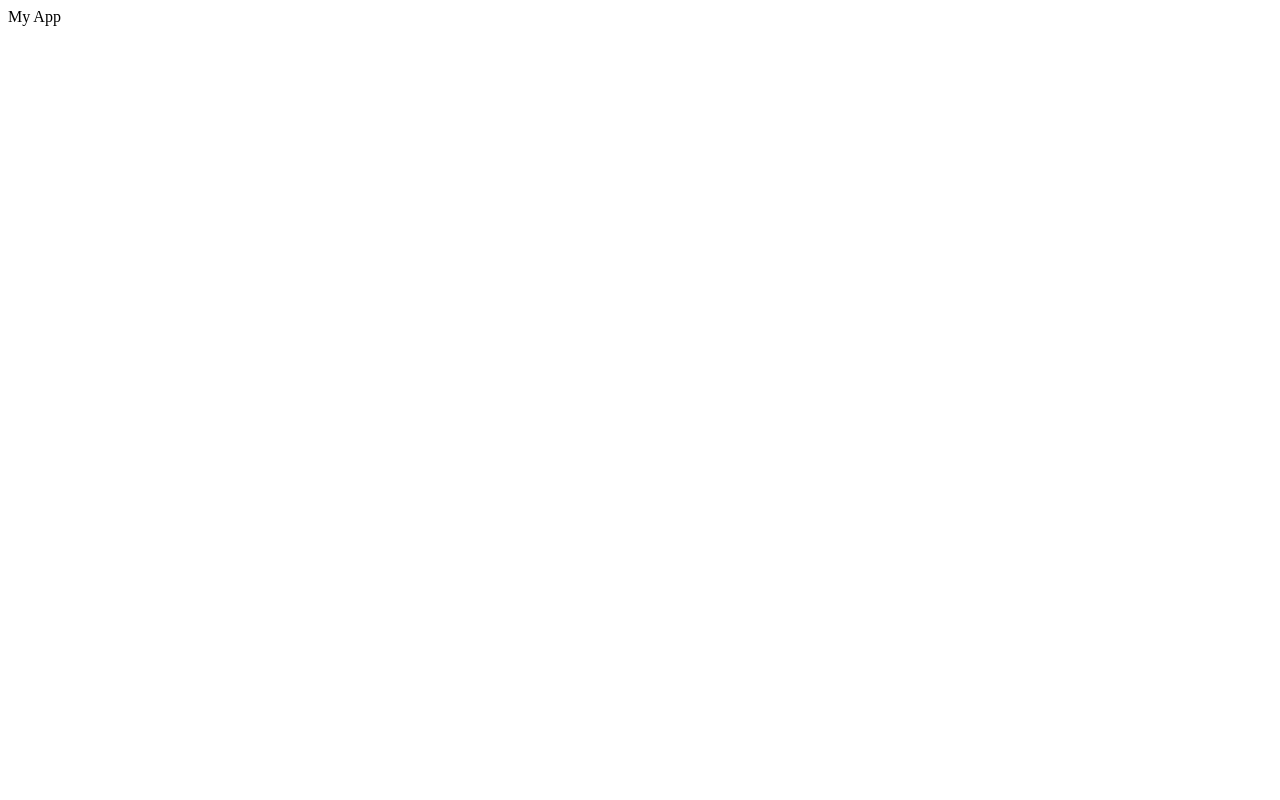
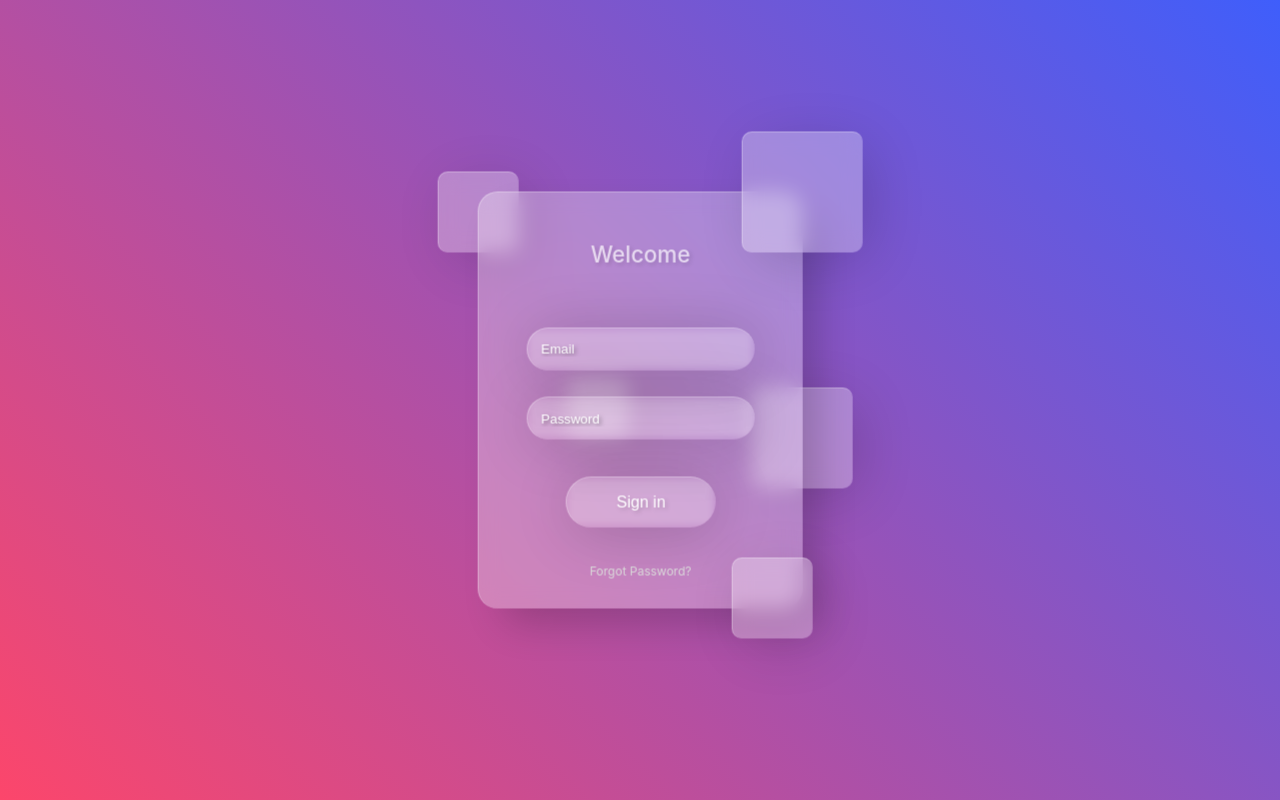
Before and after one commit to tu11aa/aniversary, a React (Create React App) app: page / in a window 1280 px wide. Built offline with nearby package versions, Linux system fonts and the light colour scheme.

Commit message:
Login page

```diff
--- a/package.json
+++ b/package.json
@@ -34,5 +34,8 @@
       "last 1 firefox version",
       "last 1 safari version"
     ]
+  },
+  "devDependencies": {
+    "sass": "^1.54.9"
   }
 }
--- a/src/App.js
+++ b/src/App.js
@@ -1,5 +1,11 @@
+import { Login } from "./components/Login";
+
 function App() {
-  return <>My App</>;
+  return (
+    <>
+      <Login />
+    </>
+  );
 }
 
 export default App;
--- /dev/null
+++ b/src/components/Login.jsx
@@ -0,0 +1,30 @@
+import React, { useState } from 'react';
+import "../login.scss"
+
+export const Login = () => {
+  const sampleUsername = "Tu"
+  const samplePassword = "12345"
+  const formData = useState({username:"", password:""})
+
+
+
+  return (
+    <div className="container">
+      <form>
+        <p>Welcome</p>
+        <input type="email" placeholder="Email"/><br/>
+        <input type="password" placeholder="Password"/><br/>
+        <input type="button" value="Sign in"/><br/>
+        <a href="#">Forgot Password?</a><br/>
+      </form>
+
+      <div class="drops">
+        <div class="drop drop-1"/>
+        <div class="drop drop-2"/>
+        <div class="drop drop-3"/>
+        <div class="drop drop-4"/>
+        <div class="drop drop-5"/>
+      </div>
+    </div>
+  )
+}
--- /dev/null
+++ b/src/index.css
@@ -0,0 +1,13 @@
+body {
+  margin: 0;
+  font-family: -apple-system, BlinkMacSystemFont, 'Segoe UI', 'Roboto', 'Oxygen',
+    'Ubuntu', 'Cantarell', 'Fira Sans', 'Droid Sans', 'Helvetica Neue',
+    sans-serif;
+  -webkit-font-smoothing: antialiased;
+  -moz-osx-font-smoothing: grayscale;
+}
+
+code {
+  font-family: source-code-pro, Menlo, Monaco, Consolas, 'Courier New',
+    monospace;
+}
--- a/src/index.js
+++ b/src/index.js
@@ -1,6 +1,7 @@
 import React from "react";
 import ReactDOM from "react-dom/client";
 import App from "./App";
+import "./index.css";
 
 const root = ReactDOM.createRoot(document.getElementById("root"));
 root.render(<App />);
--- /dev/null
+++ b/src/login.scss
@@ -0,0 +1,165 @@
+$white: rgba(255, 255, 255, 0.3);
+
+body {
+  background: linear-gradient(45deg, #fc466b, #3f5efb);
+  height: 100vh;
+  font-family: "Montserrat", sans-serif;
+}
+
+.container {
+  position: absolute;
+  transform: translate(-50%, -50%);
+  top: 50%;
+  left: 50%;
+}
+
+form {
+  background: $white;
+  padding: 3em;
+  height: 320px;
+  border-radius: 20px;
+  border-left: 1px solid $white;
+  border-top: 1px solid $white;
+  backdrop-filter: blur(10px);
+  box-shadow: 20px 20px 40px -6px rgba(0, 0, 0, 0.2);
+  text-align: center;
+  position: relative;
+  transition: all 0.2s ease-in-out;
+
+  p {
+    font-weight: 500;
+    color: #fff;
+    opacity: 0.7;
+    font-size: 1.4rem;
+    margin-top: 0;
+    margin-bottom: 60px;
+    text-shadow: 2px 2px 4px rgba(0, 0, 0, 0.2);
+  }
+
+  a {
+    text-decoration: none;
+    color: #ddd;
+    font-size: 12px;
+
+    &:hover {
+      text-shadow: 2px 2px 6px #00000040;
+    }
+
+    &:active {
+      text-shadow: none;
+    }
+  }
+
+  input {
+    background: transparent;
+    width: 200px;
+    padding: 1em;
+    margin-bottom: 2em;
+    border: none;
+    border-left: 1px solid $white;
+    border-top: 1px solid $white;
+    border-radius: 5000px;
+    backdrop-filter: blur(5px);
+    box-shadow: 4px 4px 60px rgba(0, 0, 0, 0.2);
+    color: #fff;
+    font-family: Montserrat, sans-serif;
+    font-weight: 500;
+    transition: all 0.2s ease-in-out;
+    text-shadow: 2px 2px 4px rgba(0, 0, 0, 0.2);
+
+    &:hover {
+      background: rgba(255, 255, 255, 0.1);
+      box-shadow: 4px 4px 60px 8px rgba(0, 0, 0, 0.2);
+    }
+
+    &[type="email"],
+    &[type="password"] {
+      &:focus {
+        background: rgba(255, 255, 255, 0.1);
+        box-shadow: 4px 4px 60px 8px rgba(0, 0, 0, 0.2);
+      }
+    }
+
+    &[type="button"] {
+      margin-top: 10px;
+      width: 150px;
+      font-size: 1rem;
+
+      &:hover {
+        cursor: pointer;
+      }
+
+      &:active {
+        background: rgba(255, 255, 255, 0.2);
+      }
+    }
+  }
+
+  &:hover {
+    margin: 4px;
+  }
+}
+
+::placeholder {
+  font-family: Montserrat, sans-serif;
+  font-weight: 400;
+  color: #fff;
+  text-shadow: 2px 2px 4px rgba(0, 0, 0, 0.4);
+}
+
+.drop {
+  background: $white;
+  backdrop-filter: blur(10px);
+  border-radius: 10px;
+  border-left: 1px solid $white;
+  border-top: 1px solid $white;
+  box-shadow: 10px 10px 60px -8px rgba(0, 0, 0, 0.2);
+  position: absolute;
+  transition: all 0.2s ease;
+
+  &-1 {
+    height: 80px;
+    width: 80px;
+    top: -20px;
+    left: -40px;
+    z-index: -1;
+  }
+
+  &-2 {
+    height: 80px;
+    width: 80px;
+    bottom: -30px;
+    right: -10px;
+  }
+
+  &-3 {
+    height: 100px;
+    width: 100px;
+    bottom: 120px;
+    right: -50px;
+    z-index: -1;
+  }
+
+  &-4 {
+    height: 120px;
+    width: 120px;
+    top: -60px;
+    right: -60px;
+  }
+
+  &-5 {
+    height: 60px;
+    width: 60px;
+    bottom: 170px;
+    left: 90px;
+    z-index: -1;
+  }
+}
+
+a,
+input:focus,
+select:focus,
+textarea:focus,
+button:focus {
+  outline: none;
+}
```
Also changed, not shown: 1 other file (tests, documents, lock files or other folders).
